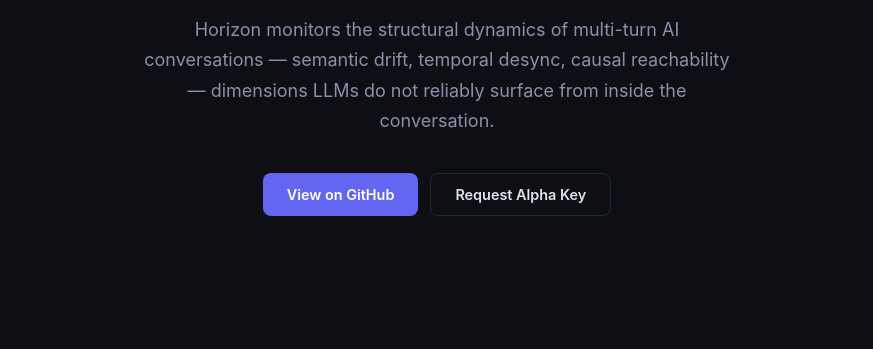
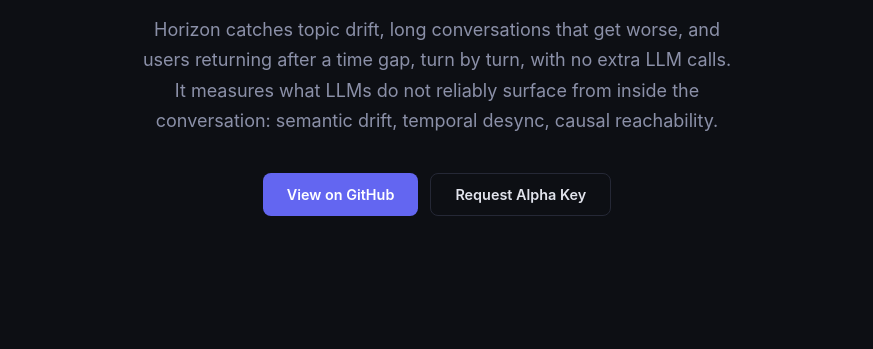
Before and after one commit to leocelis/horizon, a plain HTML site: page docs/site/index.html in a window 1280 px wide. Shown: the part 300-649 px from the top of the page, without its empty margins (203-1076 px from the left). Drawn offline with Linux system fonts and the light colour scheme.

Commit message:
README and landing: say what Horizon catches in the words buyers search
Assistants searched 'topic drift', 'off-topic detection', 'conversation drift'
and 'time gap between sessions'; none appeared on either page.

Co-Authored-By: Claude Opus 5.5 <noreply@anthropic.com>

```diff
--- a/docs/site/index.html
+++ b/docs/site/index.html
@@ -3,8 +3,8 @@
 <head>
   <meta charset="UTF-8" />
   <meta name="viewport" content="width=device-width, initial-scale=1.0" />
-  <title>Horizon — Conversation Fidelity Monitor for AI Agents</title>
-  <meta name="description" content="Real-time conversation health monitoring for AI agents. Tracks semantic drift, temporal desync, and causal reachability. Zero LLM calls, &lt;50ms on CPU." />
+  <title>Horizon — Conversation Drift Monitor for AI Agents</title>
+  <meta name="description" content="Open-source conversation drift detection for AI agents. Catches topic drift, long conversations that get worse, and users returning after a time gap, turn by turn. Zero LLM calls, &lt;50ms on CPU." />
   <meta property="og:title" content="Horizon Fidelity Monitor" />
   <meta property="og:description" content="Quality is not a model property — it is a conversation property. Observability-first monitor for multi-turn agent drift. Free, open-source, zero LLM calls." />
   <meta property="og:type" content="website" />
@@ -249,9 +249,10 @@
     <div class="badge">Conversation Dynamics Monitoring</div>
     <h1>Quality is not a model property.<br/><span>It is a conversation property.</span></h1>
     <p class="hero-sub">
-      Horizon monitors the structural dynamics of multi-turn AI conversations —
-      semantic drift, temporal desync, causal reachability —
-      dimensions LLMs do not reliably surface from inside the conversation.
+      Horizon catches topic drift, long conversations that get worse, and users
+      returning after a time gap, turn by turn, with no extra LLM calls. It measures
+      what LLMs do not reliably surface from inside the conversation: semantic drift,
+      temporal desync, causal reachability.
     </p>
     <div class="hero-cta">
       <a href="https://github.com/leocelis/horizon" class="btn btn-primary">View on GitHub</a>
```
Also changed, not shown: 1 other file.
